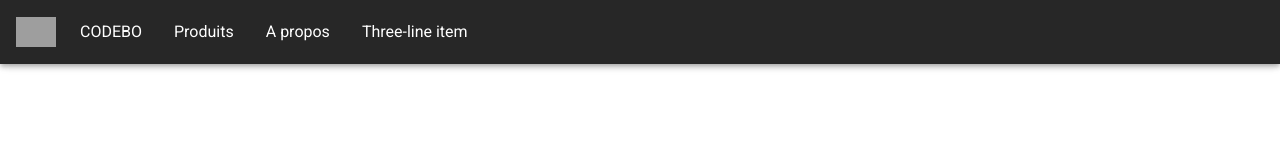
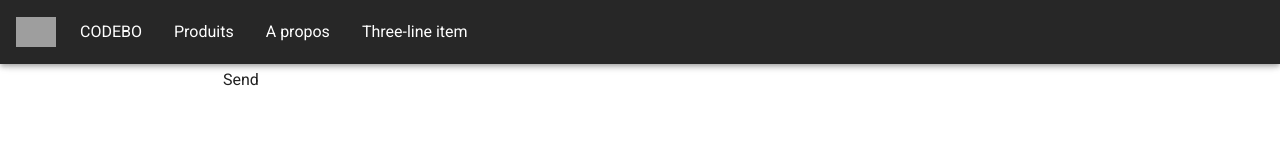
Before and after one commit to PagotDFloW/CaBeDave, a Vue app in the folder cabedave/: page /chat in a window 1280 px wide. Shown: the top 160 px of the page. Built offline with nearby package versions, Linux system fonts and the light colour scheme; no server answers; grey boxes are pictures that could not be loaded.

Commit message:
init test chat

```diff
--- /dev/null
+++ b/cabedave/src/components/Chat.vue
@@ -0,0 +1,55 @@
+<template>
+  <div>
+    <ul id="messages"></ul>
+    <form id="form" class="form-group" v-on:submit.prevent="onSubmit">
+      <label for="input">
+        <input id="input" autocomplete="off" name="messageToSend" type="text" v-model="message"/>
+      </label>
+      <button @click="send(e)">Send</button>
+    </form>
+  </div>
+</template>
+
+<script>
+
+export default {
+  // eslint-disable-next-line vue/multi-word-component-names
+  name: 'Chat',
+  watch: {
+    message(val) {
+      this.message = val;
+    },
+  },
+  methods: {
+    send() {
+      const data = {
+        userName: 'FloW',
+        message: this.message,
+      };
+      console.log(data);
+      this.$socketChat.emit('message_send', data);
+      // eslint-disable-next-line no-shadow
+      this.$socketChat.on('message_received', (data) => {
+        this.data += `${data}\n`;
+      });
+    },
+  },
+  data() {
+    return {
+      data: [],
+      message: '',
+    };
+  },
+};
+</script>
+
+<style scoped>
+
+#input { border: none; padding: 0 1rem; flex-grow: 1; border-radius: 2rem; margin: 0.25rem; }
+#input:focus { outline: none; }
+
+#messages { list-style-type: none; margin: 0; padding: 0; }
+#messages > li { padding: 0.5rem 1rem; }
+#messages > li:nth-child(odd) { background: #efefef; }
+
+</style>
--- a/cabedave/src/main.js
+++ b/cabedave/src/main.js
@@ -7,6 +7,8 @@ import vuetify from './plugins/vuetify';
 
 Vue.prototype.$socket = io('http://localhost:3000');
 
+Vue.prototype.$socketChat = io('http://localhost:4030/');
+
 Vue.config.productionTip = false;
 
 new Vue({
--- a/cabedave/src/router/index.js
+++ b/cabedave/src/router/index.js
@@ -1,5 +1,7 @@
 import Vue from 'vue';
 import VueRouter from 'vue-router';
+// eslint-disable-next-line import/extensions
+import ChatView from '@/views/ChatView';
 import HomeView from '../views/HomeView.vue';
 import Products from '../views/Products/ProductsView.vue';
 import SingleProduct from '../views/Products/SingleProductView.vue';
@@ -20,6 +22,11 @@ const routes = [
     // this generates a separate chunk (about.[hash].js) for this route
     // which is lazy-loaded when the route is visited.
     component: () => import(/* webpackChunkName: "about" */ '../views/AboutView.vue'),
+  },
+  {
+    path: '/chat',
+    name: 'chat',
+    component: ChatView,
   },
   {
     path: '/products',
--- /dev/null
+++ b/cabedave/src/views/ChatView.vue
@@ -0,0 +1,17 @@
+<template>
+    <Chat/>
+</template>
+
+<script>
+// eslint-disable-next-line import/extensions
+import Chat from '@/components/Chat';
+
+export default {
+  name: 'ChatView',
+  components: { Chat },
+};
+</script>
+
+<style scoped>
+
+</style>
```
Also changed, not shown: cabedave/.eslintrc.js, 2 other files (tests, documents, lock files or other folders).
